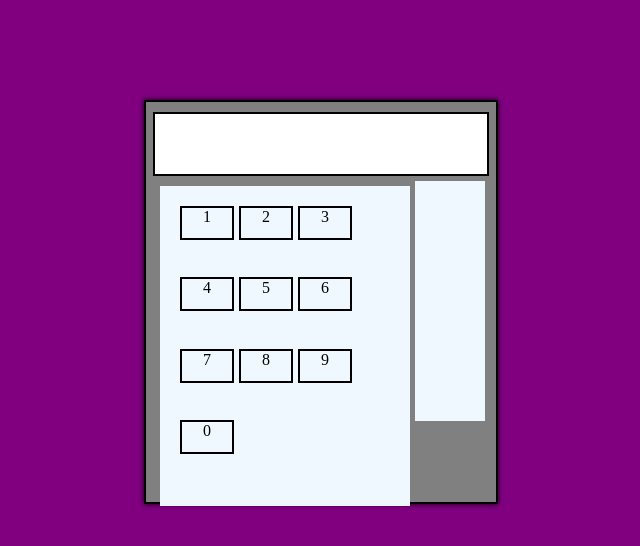
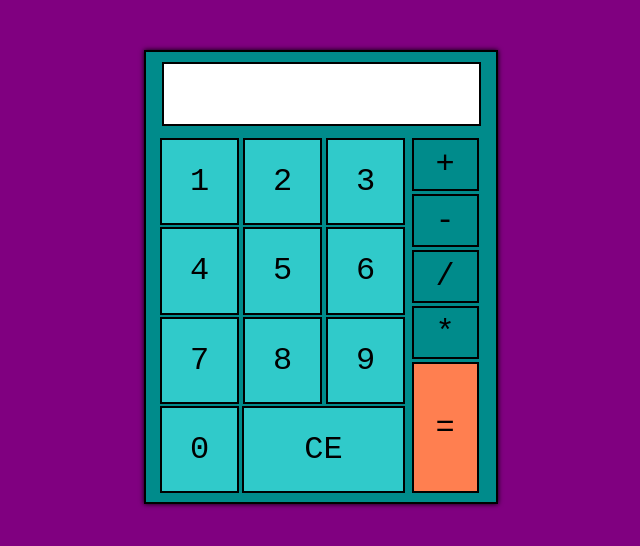
Before and after one commit to Big-Plato/calculator, a plain HTML site: page index.html in a window 1280 px wide. Shown: the whole page, without its empty margins (319-959 px from the left). Drawn offline with Linux system fonts and the light colour scheme.

Commit message:
Template Done

```diff
--- a/index.html
+++ b/index.html
@@ -20,12 +20,14 @@
             <div data-number="8" class="number">8</div>
             <div data-number="9" class="number">9</div>
             <div data-number="0" class="number">0</div>
+            <div data-number="erase" class="number">CE</div>
         </div>
         <div class="operators">
-            <div data-key="+" class="operator"></div>
-            <div data-key="-" class="operator"></div>
-            <div data-key="/" class="operator"></div>
-            <div data-key="*" class="operator"></div>
+            <div data-key="+" class="operator">+</div>
+            <div data-key="-" class="operator">-</div>
+            <div data-key="/" class="operator">/</div>
+            <div data-key="*" class="operator">*</div>
+            <div data-key="=" class="operator">=</div>
         </div>
 
 
--- a/styles.css
+++ b/styles.css
@@ -1,3 +1,9 @@
+:root {
+    --main: darkcyan;
+    font-family: 'Courier New', Courier, monospace;
+    font-size: 2rem;
+}
+
 body {
     margin: 0;
     border: 0;
@@ -6,13 +12,13 @@ body {
     justify-content: center;
     align-items: center;
     position: relative;
-    top: 100px;
+    top: 50px;
 }
 
 .container {
-    background-color: gray;
+    background-color: var(--main);
     width: 350px;
-    height: 400px;
+    height: 450px;
     border: 2px solid black;
     display: flex;
     flex-wrap: wrap;
@@ -21,7 +27,7 @@ body {
 }
 
 .result {
-    width: 95%;
+    width: 90%;
     height: 60px;
     background-color: white;
     margin: auto;
@@ -30,30 +36,56 @@ body {
 }
 
 .numbers {
-    width: 60%;
-    background-color: aliceblue;
-    height: 70%;
+    width: 70%;
+    background-color: var(--main);
+    height: 79%;
     position: relative;
     left: 12px;
-    top: 5px;
     margin: 0px 2px 2px 2px;
     display: flex;
+    justify-content: space-between;
     flex-wrap: wrap;
-    padding: 20px;
-    gap: 5px;
+    gap: 2px;
 }
 
 .number {
-    width: 50px;
-    height: 30px;
+    width: 75px;
     border: 2px solid black;
     text-align: center;
+    background-color: rgb(48, 202, 202);
+}
+
+.number:last-child {
+    width: 65%;
 }
 
 .operators {
     width: 20%;
-    height: 60%;
-    background-color: aliceblue;
+    height: 79%;
     position: relative;
     left: 10px;
+    display: flex;
+    flex-direction: column;
+    gap: 3px;
 }
+
+.operator {
+    width: 90%;
+    height: 50px;
+    border: 2px solid black;
+    margin: auto;
+    background-color: var(--main);
+    color: black;
+
+}
+
+.operator:last-child {
+    height: 130px;
+    background-color: coral;
+}
+
+.number, .operator {
+    display: flex;
+    justify-content: center;
+    align-items: center;
+}
```
